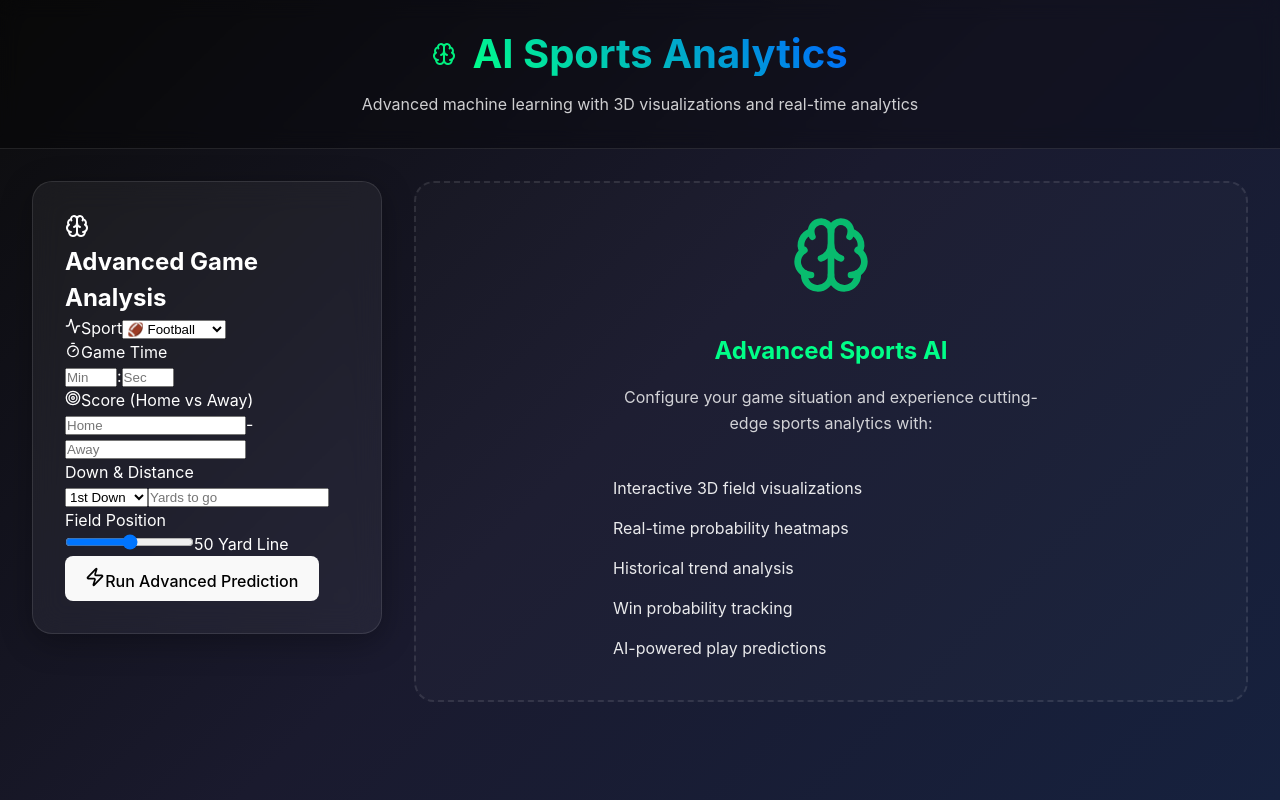
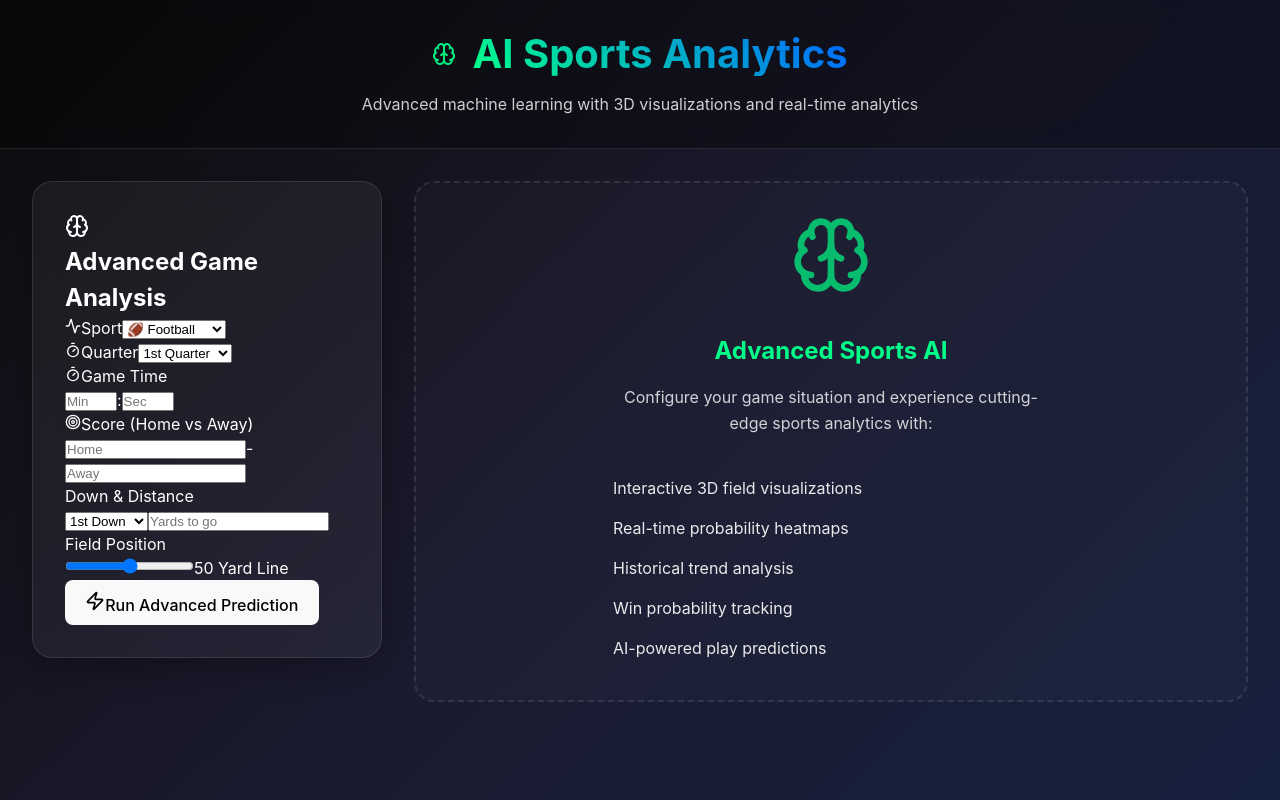
Before and after one commit to Ashton46/AlgoNest, a React (Vite) app in the folder frontend/: page / in a window 1280 px wide. Built offline with nearby package versions, Linux system fonts and the light colour scheme.

Commit message:
-updated files

```diff
--- a/frontend/src/App.jsx
+++ b/frontend/src/App.jsx
@@ -18,7 +18,8 @@ function App() {
     time_seconds: '',
     down: '',
     distance: '',
-    yard_line: '50'
+    yard_line: '50',
+    quarter: '1'
   });
 
   const [prediction, setPrediction] = useState(null);
--- a/frontend/src/components/GameForm.jsx
+++ b/frontend/src/components/GameForm.jsx
@@ -1,5 +1,5 @@
 import React from 'react';
-import { Activity, Brain, Timer, Target, Zap } from 'lucide-react';
+import { Activity, Brain, Timer, Target, Zap, Clock } from 'lucide-react';
 
 const GameForm = ({ formData, handleChange, handleSubmit, loading }) => {
   return (
@@ -19,6 +19,20 @@ const GameForm = ({ formData, handleChange, handleSubmit, loading }) => {
             <select name="sport" value={formData.sport} onChange={handleChange} className="form-input">
               <option value="football">🏈 Football</option>
               <option value="basketball">🏀 Basketball</option>
+            </select>
+          </div>
+
+          <div className="form-group">
+            <label className="form-label">
+              <Timer size={16} />
+              Quarter
+            </label>
+            <select name="quarter" value={formData.quarter} onChange={handleChange} className="form-input">
+              <option value="1">1st Quarter</option>
+              <option value="2">2nd Quarter</option>
+              <option value="3">3rd Quarter</option>
+              <option value="4">4th Quarter</option>
+              <option value="5">Overtime</option>
             </select>
           </div>
 
@@ -121,6 +135,25 @@ const GameForm = ({ formData, handleChange, handleSubmit, loading }) => {
               </div>
             </>
           )}
+
+          {formData.sport === 'basketball' && (
+            <div className="form-group">
+              <label className="form-label">
+                <Clock size={16} />
+                Shot Clock
+              </label>
+              <input
+                type="number"
+                name="shot_clock"
+                placeholder="Seconds"
+                value={formData.shot_clock}
+                onChange={handleChange}
+                className="form-input"
+                min="0"
+                max="24"
+              />
+            </div>
+          )}
         </div>
 
         <button
--- a/frontend/src/components/TrendsAndProbability.jsx
+++ b/frontend/src/components/TrendsAndProbability.jsx
@@ -201,4 +201,5 @@ const EmptyChart = ({ title, message = "No data available" }) => (
   </div>
 );
 
-export default { EmptyChart, TrendsAndProbability };
+export { EmptyChart };
+export default TrendsAndProbability;
--- a/frontend/src/services/predictionService.js
+++ b/frontend/src/services/predictionService.js
@@ -47,29 +47,28 @@ class PredictionService {
   }
 
   convertToBackendFormat(frontendData) {
-    const { sport, score_home, score_away, time_minutes, time_seconds, down, distance, yard_line } = frontendData;
+  const { sport, score_home, score_away, time_minutes, time_seconds, down, distance, yard_line, quarter, shot_clock } = frontendData;
 
-    let quarter = 1;
-    if (sport === 'football') {
-      const totalMinutes = parseInt(time_minutes) || 0;
-      if (totalMinutes > 45) quarter = 1;
-      else if (totalMinutes > 30) quarter = 2;
-      else if (totalMinutes > 15) quarter = 3;
-      else quarter = 4;
-    }
+  const backendData = {
+    sport: sport,
+    score_home: parseInt(score_home) || 0,
+    score_away: parseInt(score_away) || 0,
+    time_minutes: parseInt(time_minutes) || 0,
+    time_seconds: parseInt(time_seconds) || 0,
+    quarter: parseInt(quarter) || 1,
+  };
 
-    return {
-      sport: sport,
-      score_home: parseInt(score_home) || 0,
-      score_away: parseInt(score_away) || 0,
-      time_minutes: parseInt(time_minutes) || 0,
-      time_seconds: parseInt(time_seconds) || 0,
-      down: parseInt(down) || 1,
-      distance: parseInt(distance) || 10,
-      yard_line: parseInt(yard_line) || 50,
-      quarter: quarter  // Backend expects this field
-    };
+  if (sport === 'football') {
+    backendData.down = parseInt(down) || 1;
+    backendData.distance = parseInt(distance) || 10;
+    backendData.yard_line = parseInt(yard_line) || 50;
+  } else if (sport === 'basketball') {
+    backendData.shot_clock = parseInt(shot_clock) || 24;
   }
+
+  console.log("Sending this data to backend:", JSON.stringify(backendData, null, 2));
+  return backendData;
+}
 
   async getHistoricalData(params) {
     try {
--- a/package.json
+++ b/package.json
@@ -1,5 +1,8 @@
 {
   "dependencies": {
-    "recharts": "^3.1.2"
+    "@types/three": "^0.180.0",
+    "lucide-react": "^0.544.0",
+    "recharts": "^3.2.1",
+    "three": "^0.180.0"
   }
 }
```
Also changed, not shown: 2 other files (tests, documents, lock files or other folders).
